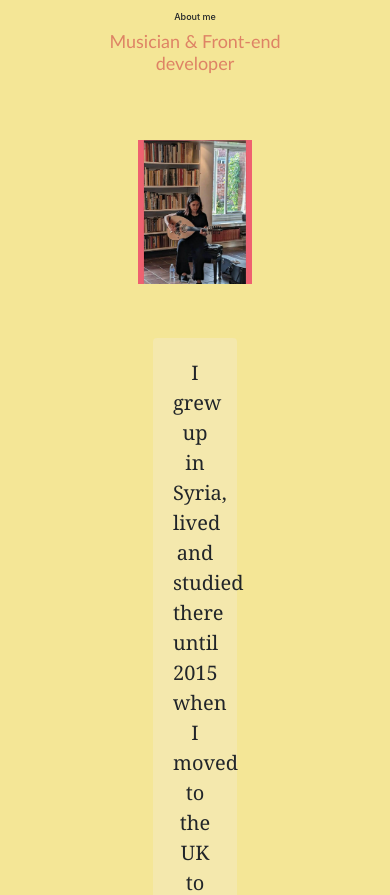
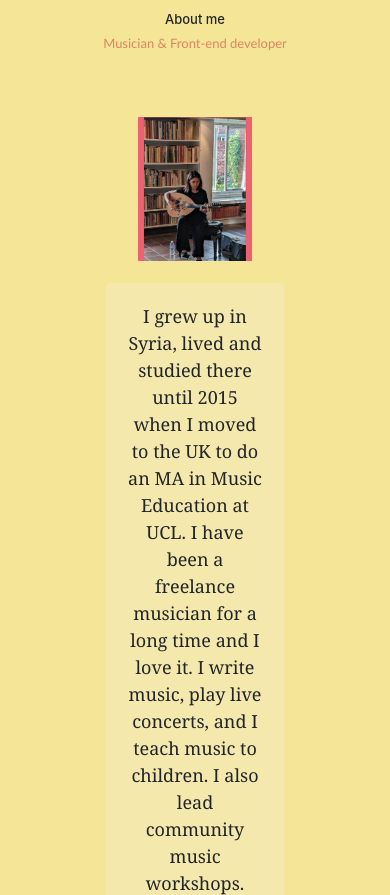
Before and after one commit to Shahbi88/portfolio-proper, a website: page about.html in a window 390 px wide. Shown: the part 205-1100 px from the top of the page. Drawn offline with nearby package versions, Linux system fonts and the light colour scheme.

Commit message:
about paragraph margin

```diff
--- a/about.html
+++ b/about.html
@@ -34,13 +34,15 @@
 
     @media (max-width: 600px) {
 
-
+    .p-1{
+      font-size: small;
+    }
       h3{
         font-size: large;
         color:#DE8365 ;
       }
       h1 {
-        font-size: xx-small;
+        font-size: x-small;
 
       }
       .subheading{
@@ -64,8 +66,10 @@
 
 
 .img-fluid{
-  width:70%;
+  margin-top: auto;
+  width:60%;
 }
+
     }
 
     h3{   font-family: "Gill Sans", "Gill Sans MT", Calibri, "Trebuchet MS",
@@ -166,12 +170,12 @@ p{font-size: large;
 
     <h3 class="p-1 " class="description">Musician & Front-end developer</h3>
 
- <div class="d-flex flex-wrap">
+ <div class="row">
     <div class="col-md-6 text-center mt-5">
     <img class="img-fluid" src="images/library.png" alt="This is a photo of Rihab playing her instrument, the oud in a live concert in Suffolk, UK" />
   </div>
   <div class="col-md-6">
-    <p class="m-5" title="This is an introduction about Rihab Azar, an outline of her career in music and her aspirations in her coding journey to combine both music and coding">
+    <p class="m-3" title="This is an introduction about Rihab Azar, an outline of her career in music and her aspirations in her coding journey to combine both music and coding">
       I grew up in Syria, lived and studied there until 2015 when I moved to the UK to do an MA in Music Education at UCL. I have been a freelance musician for a long time and I love it. I write music, play live concerts, and I teach music to children. I also lead community music workshops. <br><br> In the last few months, I started feeling drawn to coding as a career that can be suitable for my wider interests, and I thought that learning how to code might give me more freedom to work from anywhere in the world. <br><br> For my coding aspirations, I'd love to help grassroots organizations and humanitarian initiatives build attractive platforms as well as building interactive music-education websites for children to enjoy and for teachers to organize their work.
     </p>
   </div>
```
